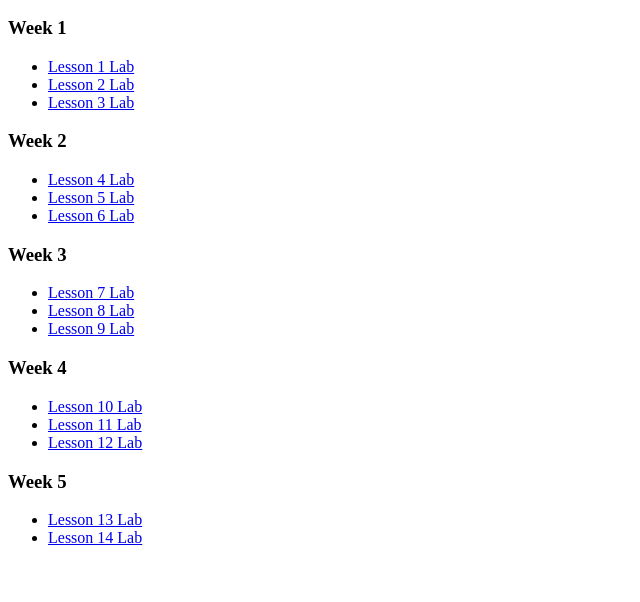
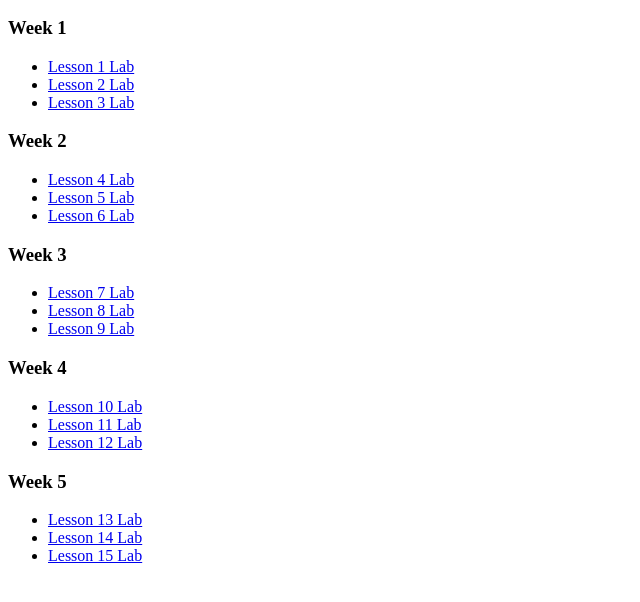
Before and after one commit to hannahkim1/cmpsci190, a plain HTML site: page index.html in a window 1280 px wide. Shown: the part 50-652 px from the top of the page, without its empty margins (0-640 px from the left). Drawn offline with Linux system fonts and the light colour scheme.

Commit message:
lesson 15 update index

```diff
--- a/index.html
+++ b/index.html
@@ -55,6 +55,8 @@
             <ul>
                 <li><a href="/week 5/lesson13.html">Lesson 13 Lab</a></li>
                 <li><a href="/week 5/lesson14.html">Lesson 14 Lab</a></li>
+                <li><a href="/week 5/lesson15.html">Lesson 15 Lab</a></li>
+
             </ul>
     </section>
     </body>
```
